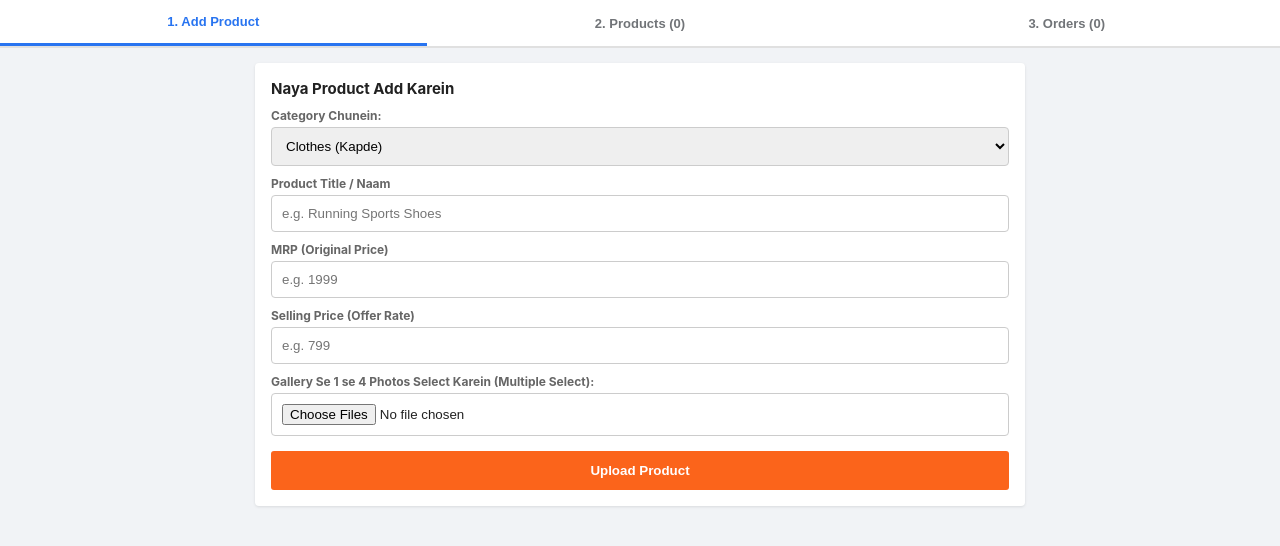
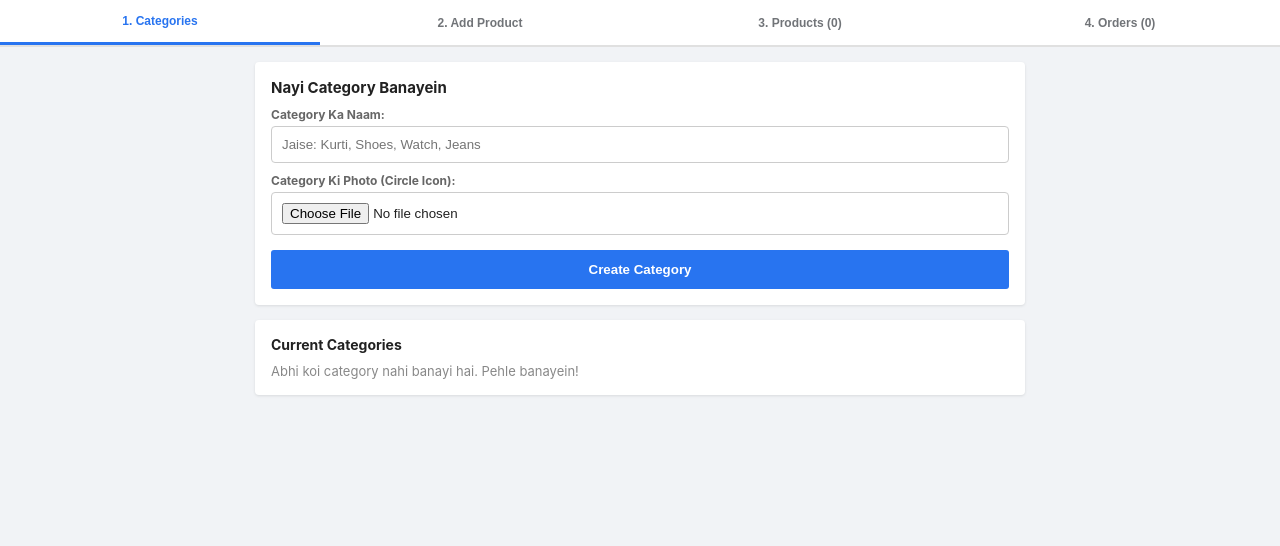
Before and after one commit to mrevilhunter2-pixel/Fashion-mart, a Flask app: page /admin in a window 1280 px wide. Shown: the part 48-594 px from the top of the page. Run offline with Flask 3, Linux system fonts and the light colour scheme; the visitor is signed in with stand-in values (Sample User, id 1); data that the repository does not hold is empty; some libraries are stand-ins or nearby versions.

Commit message:
Update admin.html

```diff
--- a/templates/admin.html
+++ b/templates/admin.html
@@ -9,8 +9,8 @@
         body { font-family: -apple-system, Roboto, sans-serif; background: #f1f3f6; color: #212121; }
         header { background: #2874f0; color: white; padding: 14px 18px; display: flex; justify-content: space-between; align-items: center; }
         .btn-top { color: white; text-decoration: none; font-size: 13px; font-weight: bold; background: rgba(0,0,0,0.2); padding: 6px 12px; border-radius: 3px; }
-        .nav-tabs { display: flex; background: white; border-bottom: 2px solid #e0e0e0; }
-        .tab-btn { flex: 1; padding: 14px 5px; text-align: center; border: none; background: none; font-weight: 700; font-size: 13px; cursor: pointer; color: #717478; }
+        .nav-tabs { display: flex; background: white; border-bottom: 2px solid #e0e0e0; overflow-x: auto; scrollbar-width: none; }
+        .tab-btn { flex: 1; padding: 14px 10px; min-width: 100px; text-align: center; border: none; background: none; font-weight: 700; font-size: 12px; cursor: pointer; color: #717478; white-space: nowrap; }
         .tab-btn.active { color: #2874f0; border-bottom: 3px solid #2874f0; }
         .container { padding: 15px; max-width: 800px; margin: 0 auto; }
         .section { display: none; }
@@ -19,6 +19,8 @@
         label { font-size: 12px; font-weight: bold; color: #666; margin-top: 10px; display: block; }
         input, select { width: 100%; padding: 10px; margin-top: 4px; border: 1px solid #ccc; border-radius: 4px; }
         .btn-submit { background: #fb641b; color: white; border: none; padding: 12px; font-weight: bold; width: 100%; border-radius: 3px; cursor: pointer; margin-top: 15px; }
+        .cat-item-row { display: flex; align-items: center; justify-content: space-between; padding: 10px; border-bottom: 1px solid #eee; }
+        .cat-item-row img { width: 44px; height: 44px; border-radius: 50%; object-fit: cover; }
         .product-card { display: flex; gap: 12px; background: white; padding: 12px; border-radius: 4px; margin-bottom: 10px; align-items: center; }
         .product-card img { width: 65px; height: 80px; object-fit: cover; }
     </style>
@@ -43,27 +45,62 @@
             </div>
         </header>
 
+        <!-- 4 Tabs -->
         <div class="nav-tabs">
-            <button class="tab-btn active" onclick="switchTab(0)">1. Add Product</button>
-            <button class="tab-btn" onclick="switchTab(1)">2. Products ({{ products|length }})</button>
-            <button class="tab-btn" onclick="switchTab(2)">3. Orders ({{ orders|length }})</button>
+            <button class="tab-btn active" onclick="switchTab(0)">1. Categories</button>
+            <button class="tab-btn" onclick="switchTab(1)">2. Add Product</button>
+            <button class="tab-btn" onclick="switchTab(2)">3. Products ({{ products|length }})</button>
+            <button class="tab-btn" onclick="switchTab(3)">4. Orders ({{ orders|length }})</button>
         </div>
 
         <div class="container">
-            <!-- TAB 1: ADD PRODUCT -->
+            <!-- TAB 1: CATEGORIES -->
             <div class="section active">
+                <div class="box">
+                    <h3 style="font-size:15px; margin-bottom:8px;">Nayi Category Banayein</h3>
+                    <form action="/api/add-category" method="POST" enctype="multipart/form-data">
+                        <label>Category Ka Naam:</label>
+                        <input type="text" name="name" placeholder="Jaise: Kurti, Shoes, Watch, Jeans" required>
+                        <label>Category Ki Photo (Circle Icon):</label>
+                        <input type="file" name="cat_image" accept="image/*" required>
+                        <button type="submit" class="btn-submit" style="background:#2874f0;">Create Category</button>
+                    </form>
+                </div>
+
+                <div class="box">
+                    <h4 style="font-size:14px; margin-bottom:10px;">Current Categories</h4>
+                    {% for c in categories %}
+                    <div class="cat-item-row">
+                        <div style="display:flex; align-items:center; gap:12px;">
+                            <img src="{{ c['image_url'] or '/static/default_cat.png' }}">
+                            <strong>{{ c['name'] }}</strong>
+                        </div>
+                        <form action="/api/delete-category/{{ c['id'] }}" method="POST" onsubmit="return confirm('Pakka delete karna hai?');">
+                            <button type="submit" style="color:red; background:none; border:none; cursor:pointer; font-weight:bold;">🗑️ Delete</button>
+                        </form>
+                    </div>
+                    {% else %}
+                        <p style="color:#888; font-size:13px;">Abhi koi category nahi banayi hai. Pehle banayein!</p>
+                    {% endfor %}
+                </div>
+            </div>
+
+            <!-- TAB 2: ADD PRODUCT -->
+            <div class="section">
                 <div class="box">
                     <h3 style="font-size:15px; margin-bottom:10px;">Naya Product Add Karein</h3>
                     <form action="/api/add-product" method="POST" enctype="multipart/form-data">
                         <label>Category Chunein:</label>
                         <select name="category" required>
-                            <option value="Clothes">Clothes (Kapde)</option>
-                            <option value="Shoes">Shoes (Joote)</option>
-                            <option value="Watches">Watches (Ghadi)</option>
+                            {% for c in categories %}
+                                <option value="{{ c['name'] }}">{{ c['name'] }}</option>
+                            {% else %}
+                                <option disabled selected>Pehle Tab 1 se Category banayein</option>
+                            {% endfor %}
                         </select>
 
                         <label>Product Title / Naam</label>
-                        <input type="text" name="name" placeholder="e.g. Running Sports Shoes" required>
+                        <input type="text" name="name" placeholder="e.g. Sports Running Shoes" required>
                         <label>MRP (Original Price)</label>
                         <input type="number" name="mrp" placeholder="e.g. 1999" required>
                         <label>Selling Price (Offer Rate)</label>
@@ -77,7 +114,7 @@
                 </div>
             </div>
 
-            <!-- TAB 2: MANAGE / DELETE -->
+            <!-- TAB 3: PRODUCTS -->
             <div class="section">
                 {% for p in products %}
                 <div class="box product-card">
@@ -93,7 +130,7 @@
                 {% endfor %}
             </div>
 
-            <!-- TAB 3: ORDERS -->
+            <!-- TAB 4: ORDERS -->
             <div class="section">
                 {% for o in orders %}
                 <div class="box">
```
